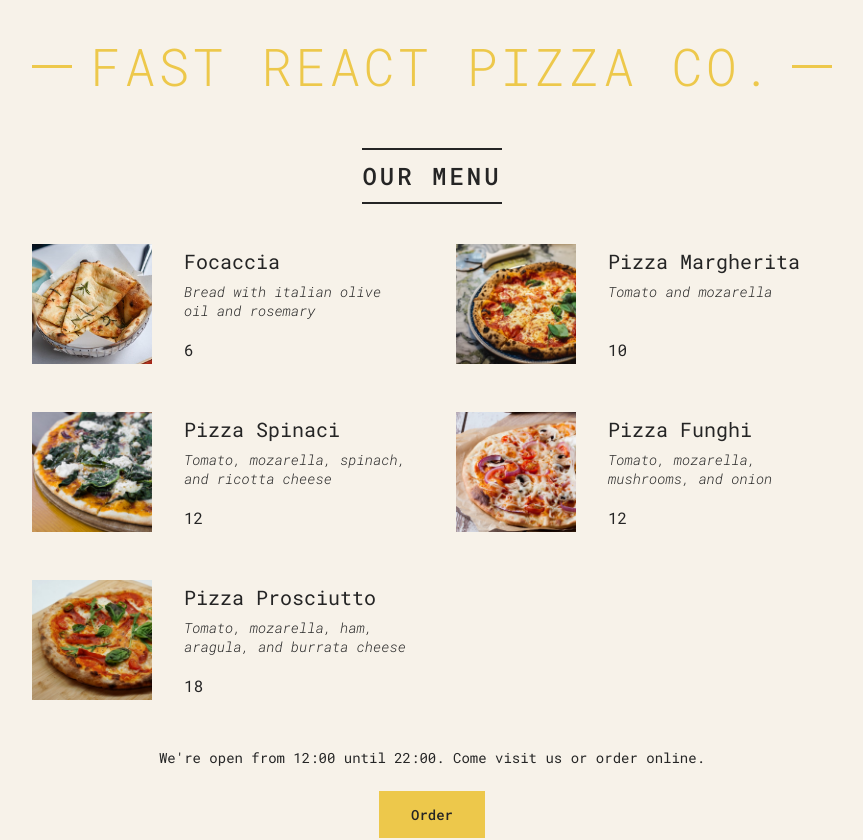
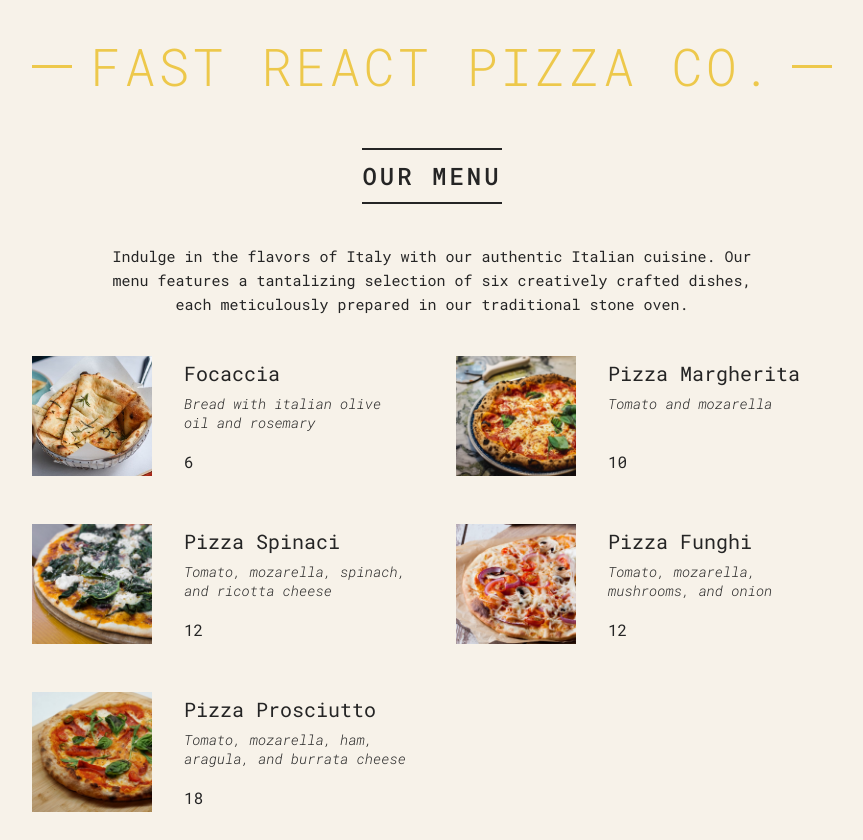
Before and after one commit to Hiladolev/pizza-menu, a React (Create React App) app: page / in a window 1280 px wide. Shown: the top 840 px of the page, without its empty margins (208-1071 px from the left). Built offline with nearby package versions, Linux system fonts and the light colour scheme.

Commit message:
an about paragraph before the pizzas list

```diff
--- a/src/components/Layout/Menu.js
+++ b/src/components/Layout/Menu.js
@@ -6,11 +6,18 @@ export default function Menu({ pizzaData }) {
     <main className="menu">
       <h2>our menu</h2>
       {numOfPizzas > 0 ? (
-        <ul className="pizzas">
-          {pizzaData.map((pizza) => (
-            <Pizza pizzaObj={pizza} key={pizza.name} />
-          ))}
-        </ul>
+        <>
+          <p>
+            Indulge in the flavors of Italy with our authentic Italian cuisine.
+            Our menu features a tantalizing selection of six creatively crafted
+            dishes, each meticulously prepared in our traditional stone oven.
+          </p>
+          <ul className="pizzas">
+            {pizzaData.map((pizza) => (
+              <Pizza pizzaObj={pizza} key={pizza.name} />
+            ))}
+          </ul>
+        </>
       ) : (
         <p>We're still working on our menu.Please come back later😋</p>
       )}
```
